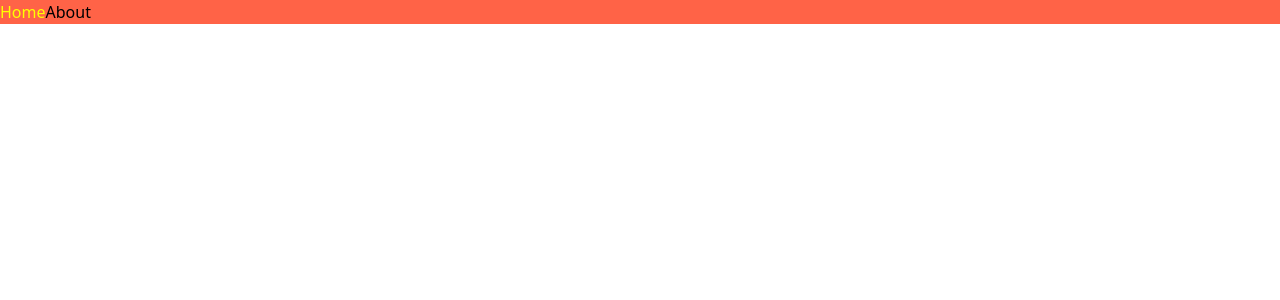
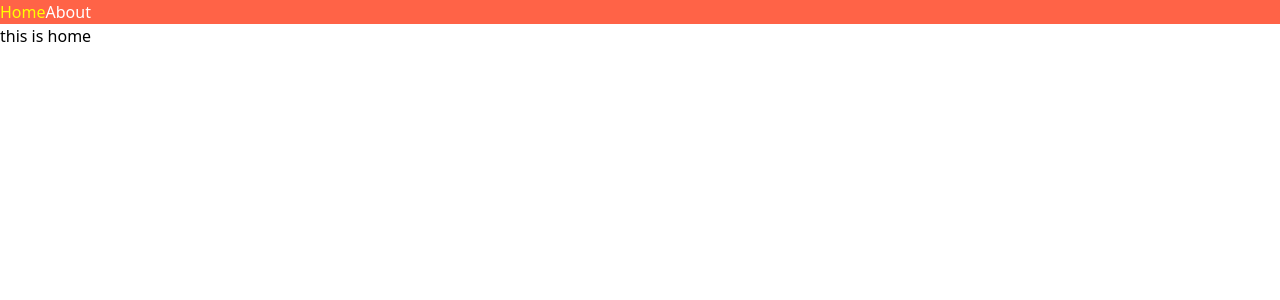
Before and after one commit to Kimyerim1935/CarrotMarket, a Next.js app: page / in a window 1280 px wide. Shown: the top 300 px of the page. Built offline with nearby package versions, Linux system fonts and the light colour scheme.

Commit message:
add: global css 설정 및 레이아웃(헤더) 컴포넌트

```diff
--- a/src/pages/_app.tsx
+++ b/src/pages/_app.tsx
@@ -1,6 +1,17 @@
+import NavBar from '@/components/NavBar'
 import '@/styles/globals.css'
 import type { AppProps } from 'next/app'
 
 export default function App({ Component, pageProps }: AppProps) {
-  return <Component {...pageProps} />
+  return (
+    <>
+      <NavBar/>
+      <Component {...pageProps} />
+      <style jsx global>{`
+        a {
+          color: white;
+        }
+      `}</style>
+    </>
+  )
 }
--- a/src/pages/about.tsx
+++ b/src/pages/about.tsx
@@ -2,7 +2,6 @@ import NavBar from "@/components/NavBar";
 
 export default function About() {
   return (
-    <div>
-            <NavBar/>hello About</div>
+    <div>hello About</div>
   )
 }
--- a/src/pages/index.tsx
+++ b/src/pages/index.tsx
@@ -1,13 +1,7 @@
-import Image from 'next/image'
-import { Inter } from 'next/font/google'
-import NavBar from '@/components/NavBar'
-
-const inter = Inter({ subsets: ['latin'] })
-
 export default function Home() {
   return (
     <div>
-      <NavBar/>
+      this is home
     </div>
   )
 }
```
